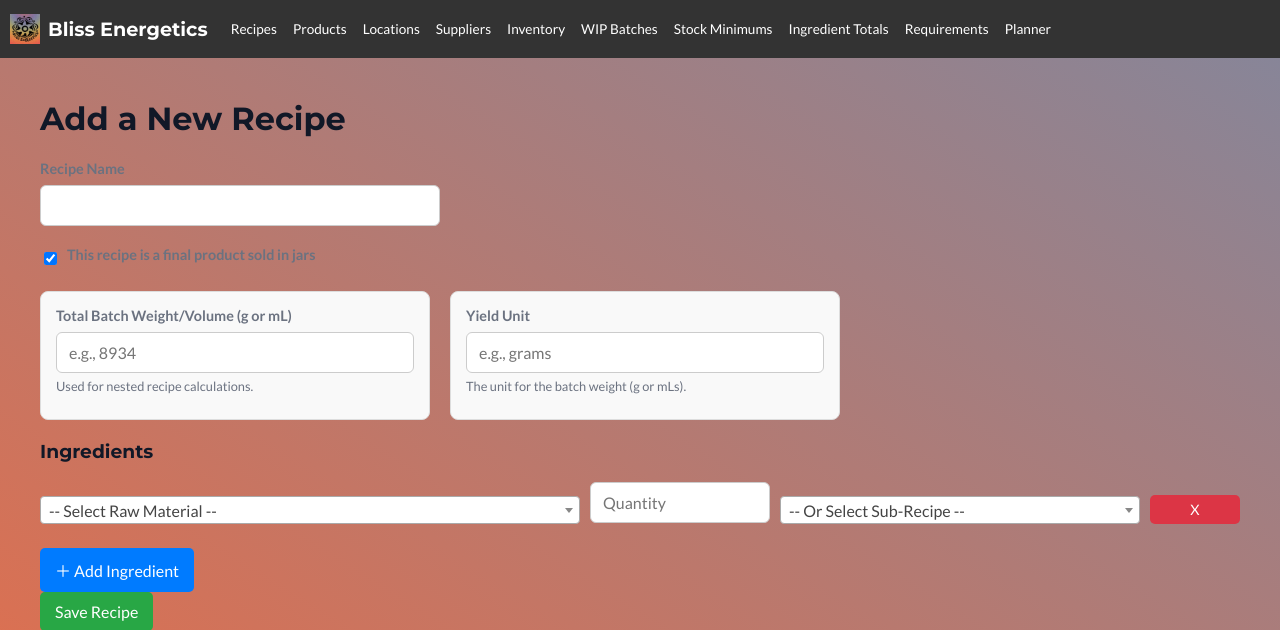
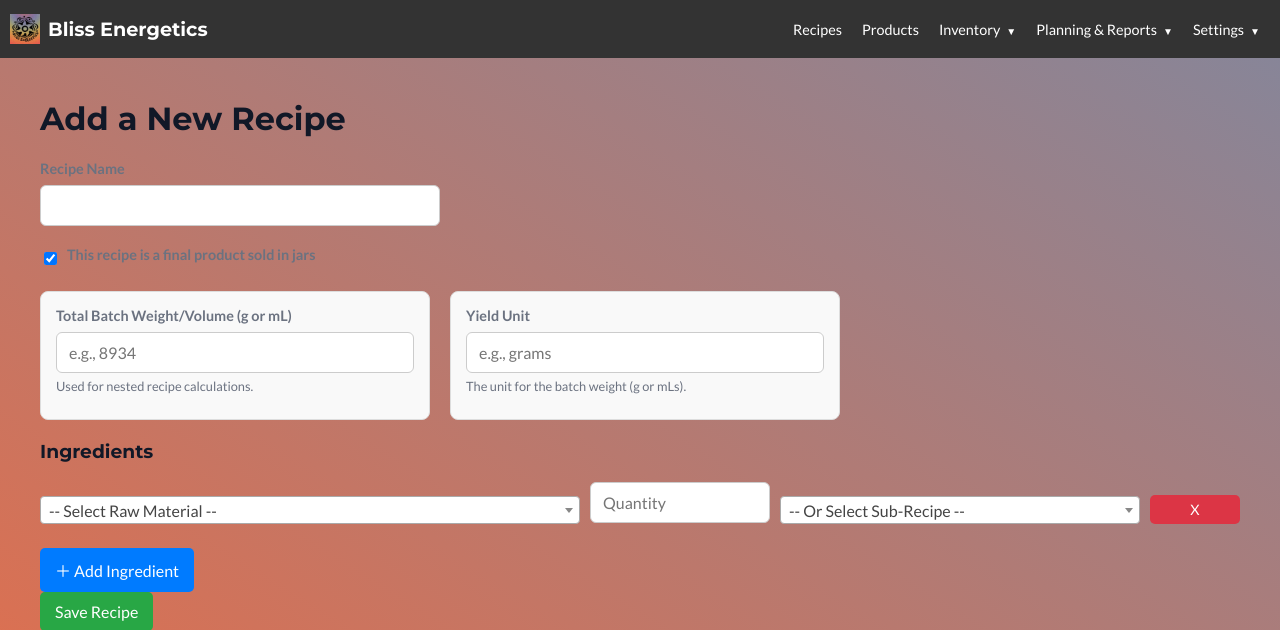
Before and after one commit to ATrapenard/Bliss_Analytics_Dashboard, a Flask app: page /new in a window 1280 px wide. Shown: the top 630 px of the page. Run offline with Flask 3, Linux system fonts and the light colour scheme; data that the repository does not hold is empty; some libraries are stand-ins or nearby versions.

Commit message:
style: reorganize navbar and realign all items to right side of navbar.

```diff
--- a/templates/_layout.html
+++ b/templates/_layout.html
@@ -30,24 +30,57 @@
             min-height: 100vh; background-attachment: fixed; color: var(--text-dark);
         }
         h1, h2, h3 { font-family: var(--font-heading); color: var(--text-dark); }
+
+        /* --- Navbar Styles --- */
         .navbar {
-            background-color: var(--nav-bg); overflow: hidden; display: flex;
-            justify-content: space-between; align-items: center; padding: 0 10px; /* Reduced padding */
+            background-color: var(--nav-bg); overflow: visible; display: flex;
+            justify-content: space-between; /* This pushes logo left and links right */
+            align-items: center; padding: 0 10px; position: relative;
         }
-        .navbar a {
-            color: var(--white); text-decoration: none; padding: 14px 8px; /* Reduced padding */
+        .nav-links {
+            display: flex; /* Kept flex */
+            flex-wrap: wrap;
+            /* REMOVED flex-grow: 1; */
+            /* REMOVED justify-content: flex-start; */
+            align-items: center;
+        }
+        .navbar a, .navbar .dropdown .dropbtn {
+            color: var(--white); text-decoration: none; padding: 14px 10px;
             display: block; font-family: var(--font-body); transition: background-color 0.2s ease;
-            white-space: nowrap; font-size: 0.85em; /* Further reduced font size */
+            white-space: nowrap; font-size: 0.9em; border: none; background: none; cursor: pointer;
         }
-        .navbar a:hover { background-color: rgba(255, 255, 255, 0.1); }
+        .navbar a:hover, .navbar .dropdown:hover .dropbtn { background-color: rgba(255, 255, 255, 0.1); }
         .navbar a.logo {
-            font-family: var(--font-heading); font-size: 1.2em; /* Reduced logo font size */
+            font-family: var(--font-heading); font-size: 1.2em;
             font-weight: bold; display: flex; align-items: center; gap: 8px; padding-left: 0;
-            padding-right: 15px; /* Add some space after logo */
+            padding-right: 15px;
+            /* Ensure logo doesn't shrink */
+            flex-shrink: 0;
         }
-        .navbar img.logo-img { height: 30px; width: auto; } /* Reduced logo size */
-        .nav-links { display: flex; flex-wrap: wrap; flex-grow: 1; justify-content: flex-start; } /* Allow wrapping and start alignment */
-        .hamburger { display: none; cursor: pointer; padding: 14px 15px; } /* Adjusted padding */
+        .navbar img.logo-img { height: 30px; width: auto; }
+
+        /* --- Dropdown Styles --- */
+        .dropdown { position: relative; display: inline-block; }
+        .dropdown-content {
+            display: none; position: absolute; background-color: var(--nav-bg);
+            min-width: 180px; box-shadow: 0px 8px 16px 0px rgba(0,0,0,0.2);
+            z-index: 100; border-radius: 0 0 5px 5px; overflow: hidden;
+            /* Position dropdown correctly when links are on the right */
+             right: 0; /* Align dropdown to the right edge of the button */
+             left: auto;
+        }
+        .dropdown-content a {
+            color: var(--white); padding: 12px 16px; text-decoration: none;
+            display: block; font-size: 0.85em;
+        }
+        .dropdown-content a:hover { background-color: rgba(255, 255, 255, 0.2); }
+        .dropdown:hover .dropdown-content { display: block; }
+        .dropbtn::after {
+            content: ' ▼'; font-size: 0.7em; vertical-align: middle; margin-left: 4px;
+        }
+
+
+        .hamburger { display: none; cursor: pointer; padding: 14px 15px; }
         .hamburger .bar { display: block; width: 25px; height: 3px; margin: 5px auto; background-color: var(--white); }
         .content-container { padding: 20px 40px; }
         .content-card, .form-container, .product-list, .location-list, .list-container, .recipe-card {
@@ -75,7 +108,7 @@
              padding: 10px 12px; font-size: 1em; font-family: var(--font-body); border-radius: 6px;
              border: 1px solid var(--input-border); width: 100%; margin-bottom: 15px; background-color: var(--white);
              transition: border-color 0.2s ease, box-shadow 0.2s ease;
-             appearance: none; /* Keep removing default appearance */
+             appearance: none;
         }
         input[type="text"]:focus, input[type="number"]:focus, input[type="email"]:focus, input[type="tel"]:focus, input[type="url"]:focus, select:focus, textarea:focus {
             outline: none; border-color: var(--input-focus-border);
@@ -90,17 +123,26 @@
         table { width: 100%; border-collapse: collapse; margin-top: 20px; }
         th, td { padding: 12px 15px; text-align: left; border-bottom: 1px solid var(--border-color); vertical-align: middle; }
         th { background-color: var(--background-light); font-size: 0.75rem; text-transform: uppercase; color: var(--text-medium); font-family: var(--font-heading); border-bottom-width: 2px; }
-        /* Flash message styles */
         .flash-error { background-color: #f8d7da; color: #721c24; padding: 10px; border: 1px solid #f5c6cb; border-radius: 5px; margin-bottom: 15px; }
         .flash-success { background-color: #d4edda; color: #155724; padding: 10px; border: 1px solid #c3e6cb; border-radius: 5px; margin-bottom: 15px; }
         .flash-warning { background-color: #fff3cd; color: #856404; padding: 10px; border: 1px solid #ffeeba; border-radius: 5px; margin-bottom: 15px; }
 
-        @media screen and (max-width: 1100px) { /* Adjust breakpoint for more nav items */
-            .navbar a { padding: 10px 6px; font-size: 0.8em; } /* Further reduce padding/font */
+        @media screen and (max-width: 1100px) { /* Adjust breakpoint if needed */
+             .navbar a, .navbar .dropdown .dropbtn { padding: 10px 6px; font-size: 0.8em; }
         }
         @media screen and (max-width: 900px) { /* Hamburger activates */
-            .nav-links { display: none; flex-direction: column; width: 100%; position: absolute; top: 58px; left: 0; background-color: var(--nav-bg); z-index: 10; }
+            .navbar { justify-content: space-between; } /* Ensure logo left, hamburger right */
+            .nav-links { display: none; flex-direction: column; width: 100%; position: absolute; top: 58px; left: 0; background-color: var(--nav-bg); z-index: 10; align-items: flex-start; }
             .nav-links.active { display: flex; }
+            .navbar a, .navbar .dropdown .dropbtn { width: 100%; text-align: left; padding: 12px 20px; }
+            .dropdown { width: 100%; }
+            .dropdown-content { position: static; box-shadow: none; border-radius: 0; background-color: #444; width: 100%; } /* Ensure full width */
+            .dropdown-content a { padding-left: 30px; }
+            .dropbtn::after { display: none; }
+            .dropdown .dropbtn { display: block; width: 100%; text-align: left;}
+            .dropdown:hover .dropdown-content { display: none; }
+            .dropdown .dropbtn.active + .dropdown-content { display: block; }
+
             .hamburger { display: block; }
             .content-container { padding: 15px; }
             .container { grid-template-columns: 1fr !important; }
@@ -113,35 +155,103 @@
             <img src="{{ url_for('static', filename='bliss_logo.jpg') }}" alt="Bliss Energetics Logo" class="logo-img">
             <span>Bliss Energetics</span>
         </a>
-        <div class="nav-links">
-            <a href="{{ url_for('recipe_dashboard') }}">Recipes</a>
-            <a href="{{ url_for('products_page') }}">Products</a>
-            <a href="{{ url_for('locations_page') }}">Locations</a>
-            <a href="{{ url_for('suppliers_page') }}">Suppliers</a> <!-- NEW LINK -->
-            <a href="{{ url_for('inventory_items_page') }}">Inventory</a>
-            <a href="{{ url_for('wip_batches_page') }}">WIP Batches</a>
-            <a href="{{ url_for('stock_minimums_page') }}">Stock Minimums</a>
-            <a href="{{ url_for('ingredient_totals') }}">Ingredient Totals</a>
-            <a href="{{ url_for('requirements_page') }}">Requirements</a>
-            <a href="{{ url_for('production_planner') }}">Planner</a>
-        </div>
+
+        <!-- Hamburger Icon -->
         <div class="hamburger">
             <span class="bar"></span>
             <span class="bar"></span>
             <span class="bar"></span>
         </div>
+
+        <!-- Links Container -->
+        <div class="nav-links">
+            <a href="{{ url_for('recipe_dashboard') }}">Recipes</a>
+            <a href="{{ url_for('products_page') }}">Products</a>
+
+            <div class="dropdown">
+                <button class="dropbtn">Inventory</button>
+                <div class="dropdown-content">
+                    <a href="{{ url_for('inventory_items_page') }}">Inventory Items</a>
+                    <a href="{{ url_for('wip_batches_page') }}">WIP Batches</a>
+                    <a href="{{ url_for('suppliers_page') }}">Suppliers</a>
+                    <!-- Add Purchase Orders link here later -->
+                </div>
+            </div>
+
+            <div class="dropdown">
+                <button class="dropbtn">Planning & Reports</button>
+                <div class="dropdown-content">
+                    <a href="{{ url_for('production_planner') }}">Planner</a>
+                    <a href="{{ url_for('requirements_page') }}">Requirements</a>
+                    <a href="{{ url_for('ingredient_totals') }}">Ingredient Totals</a>
+                    <a href="{{ url_for('stock_minimums_page') }}">Stock Minimums</a>
+                </div>
+            </div>
+
+             <div class="dropdown">
+                <button class="dropbtn">Settings</button>
+                <div class="dropdown-content">
+                    <a href="{{ url_for('locations_page') }}">Locations</a>
+                    <!-- Add other settings links here later -->
+                </div>
+            </div>
+        </div>
     </nav>
+
     <div class="content-container">
         {% block content %}{% endblock %}
     </div>
+
+    <!-- Scripts at the bottom -->
     <script src="https://code.jquery.com/jquery-3.6.0.min.js"></script>
     <script src="https://cdn.jsdelivr.net/npm/select2@4.1.0-rc.0/dist/js/select2.min.js"></script>
     <script>
+        // Hamburger Menu Toggle
         const hamburger = document.querySelector(".hamburger");
         const navLinks = document.querySelector(".nav-links");
         hamburger.addEventListener("click", () => {
             navLinks.classList.toggle("active");
+             // Close any open mobile dropdowns when hamburger is toggled
+            document.querySelectorAll('.dropdown .dropbtn.active').forEach(button => {
+                button.classList.remove('active');
+                let content = button.nextElementSibling;
+                if (content && content.classList.contains('dropdown-content')) {
+                    content.style.display = "none";
+                }
+            });
         });
+
+        // Dropdown Toggle for Mobile (Click instead of Hover)
+        document.querySelectorAll('.dropdown .dropbtn').forEach(button => {
+            button.addEventListener('click', (event) => {
+                if (window.getComputedStyle(hamburger).display !== 'none') {
+                    event.preventDefault();
+                    // Close other open dropdowns first
+                    document.querySelectorAll('.dropdown .dropbtn.active').forEach(otherButton => {
+                        if (otherButton !== button) {
+                            otherButton.classList.remove('active');
+                            let otherContent = otherButton.nextElementSibling;
+                             if (otherContent && otherContent.classList.contains('dropdown-content')) {
+                                otherContent.style.display = "none";
+                            }
+                        }
+                    });
+                    // Toggle current dropdown
+                    button.classList.toggle('active');
+                    let content = button.nextElementSibling;
+                    if (content && content.classList.contains('dropdown-content')) {
+                       if (content.style.display === "block") {
+                           content.style.display = "none";
+                       } else {
+                           content.style.display = "block";
+                       }
+                    }
+                }
+            });
+        });
+
+
+        // Global Select2 Initializer
         $(document).ready(function() {
             initializeSelect2('.select2-enable');
         });
@@ -149,5 +259,6 @@
              $(selector).select2({ theme: "default" });
         }
     </script>
+
 </body>
 </html>
```
